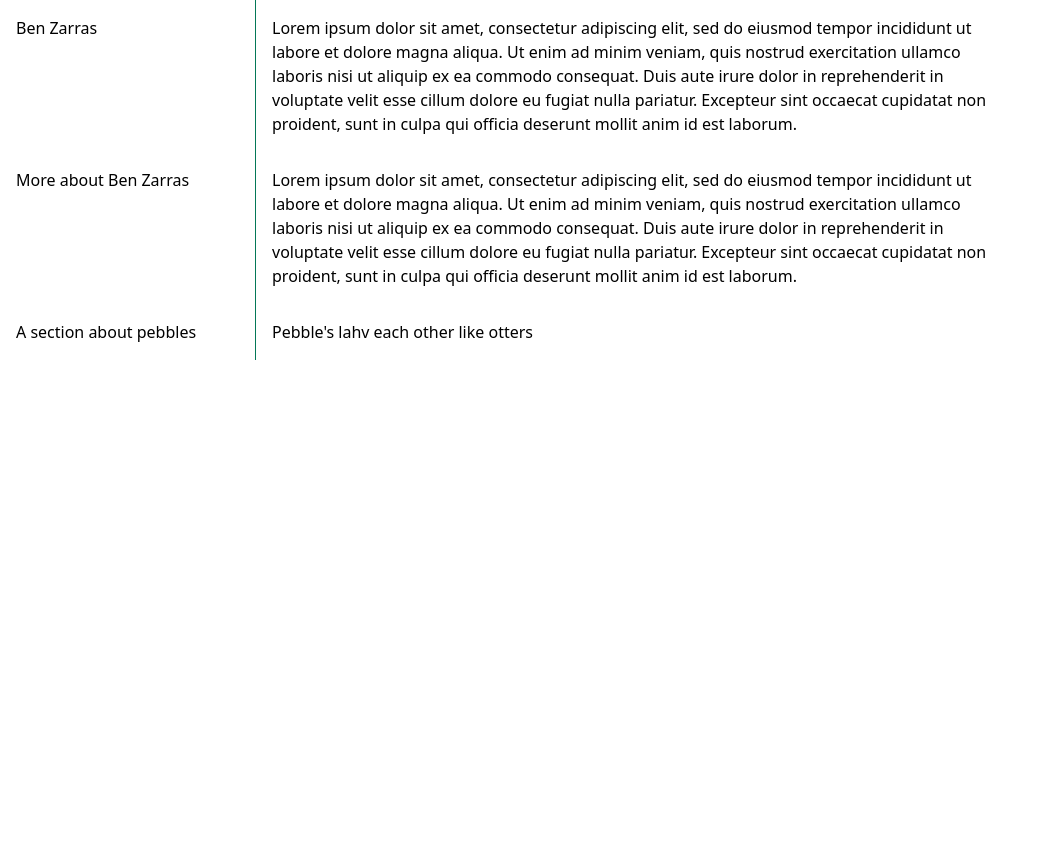
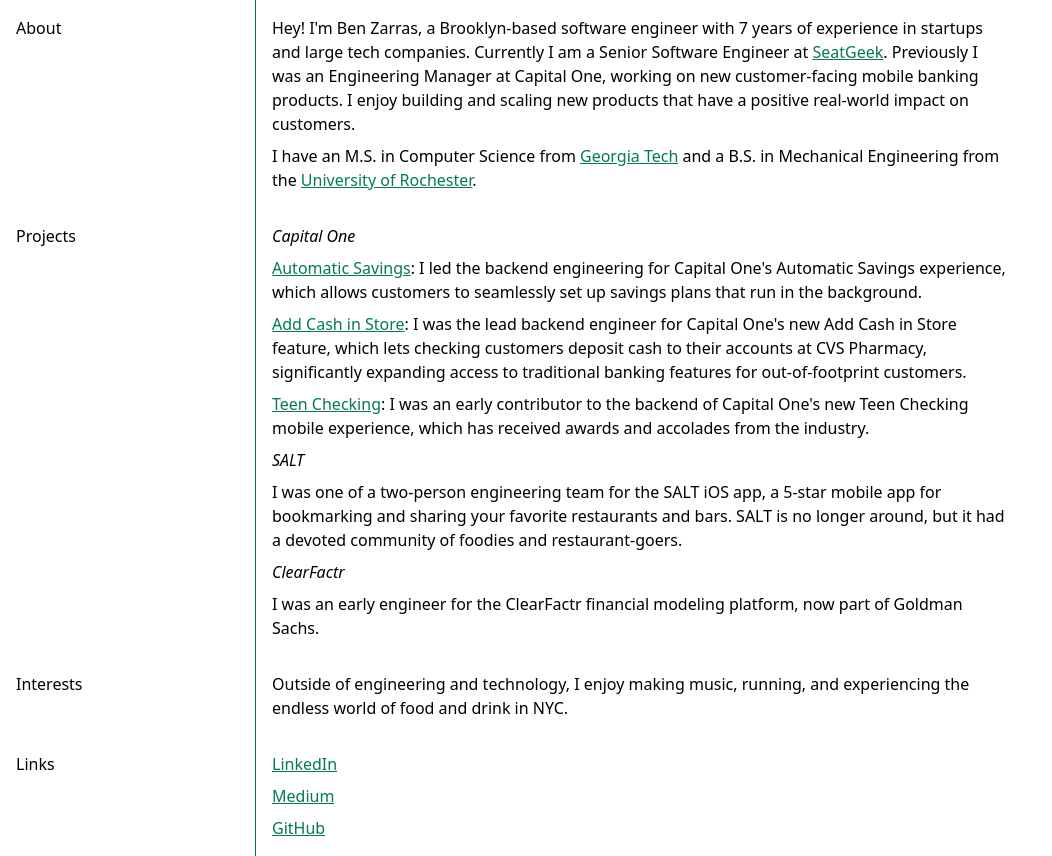
Before and after one commit to bzarras/bz-website, a React (Create React App) app: page / in a window 1280 px wide. Shown: the whole page, without its empty margins (0-1052 px from the left). Before the commit the page ends 800 px from the top, so only its background shows below. Built offline with nearby package versions, Linux system fonts and the light colour scheme.

Commit message:
markdown content sections

```diff
--- a/package.json
+++ b/package.json
@@ -12,6 +12,7 @@
     "@types/react-dom": "^18.0.4",
     "react": "^18.1.0",
     "react-dom": "^18.1.0",
+    "react-markdown": "^8.0.3",
     "react-router-dom": "^6.3.0",
     "react-scripts": "5.0.1",
     "typescript": "^4.6.4",
--- a/public/index.html
+++ b/public/index.html
@@ -4,7 +4,7 @@
     <meta charset="utf-8" />
     <link rel="icon" href="%PUBLIC_URL%/favicon.ico" />
     <meta name="viewport" content="width=device-width, initial-scale=1" />
-    <meta name="theme-color" content="#000000" />
+    <meta name="theme-color" content="#ffffff" />
     <meta
       name="description"
       content="Hey there, this is the personal site of Ben Zarras"
--- a/src/App.css
+++ /dev/null
@@ -1,38 +0,0 @@
-.App {
-  text-align: center;
-}
-
-.App-logo {
-  height: 40vmin;
-  pointer-events: none;
-}
-
-@media (prefers-reduced-motion: no-preference) {
-  .App-logo {
-    animation: App-logo-spin infinite 20s linear;
-  }
-}
-
-.App-header {
-  background-color: #282c34;
-  min-height: 100vh;
-  display: flex;
-  flex-direction: column;
-  align-items: center;
-  justify-content: center;
-  font-size: calc(10px + 2vmin);
-  color: white;
-}
-
-.App-link {
-  color: #61dafb;
-}
-
-@keyframes App-logo-spin {
-  from {
-    transform: rotate(0deg);
-  }
-  to {
-    transform: rotate(360deg);
-  }
-}
--- a/src/App.tsx
+++ b/src/App.tsx
@@ -1,5 +1,3 @@
-import React from 'react';
-import './App.css';
 import { Layout } from './Layout';
 import { contentData } from './contentData';
 
--- a/src/ContentRow.tsx
+++ b/src/ContentRow.tsx
@@ -1,11 +1,14 @@
-export function ContentRow(props: any) {
+import ReactMarkdown from 'react-markdown';
+import { Content } from './content/Content';
+
+export function ContentRow(props: Content) {
   return (
     <div className='md:flex md:flex-row'>
-      <div className="border-t border-emerald-700 md:border-t-0 md:border-r flex-none min-w-[256px] px-4 py-4">
+      <div className='border-t border-emerald-700 md:border-t-0 md:border-r flex-none min-w-[256px] px-4 py-4'>
         {props.title}
       </div>
-      <div className="grow max-w-3xl px-4 py-4">
-        {props.body}
+      <div className='grow max-w-3xl px-4 py-4 space-y-2'>
+        <ReactMarkdown children={props.body} />
       </div>
     </div>
   );
--- /dev/null
+++ b/src/content/Content.ts
@@ -0,0 +1,4 @@
+export interface Content {
+  title: string;
+  body: string;
+}
--- /dev/null
+++ b/src/content/about.ts
@@ -0,0 +1,16 @@
+import { Content } from './Content';
+
+const title = 'About';
+
+const body =
+`Hey! I'm Ben Zarras, a Brooklyn-based software engineer with 7 years of experience
+in startups and large tech companies. Currently I am a Senior Software Engineer
+at [SeatGeek](https://seatgeek.com/). Previously I was an Engineering Manager at
+Capital One, working on new customer-facing mobile banking products. I enjoy building
+and scaling new products that have a positive real-world impact on customers.
+
+I have an M.S. in Computer Science from [Georgia Tech](https://omscs.gatech.edu/) and a B.S. in Mechanical Engineering
+from the [University of Rochester](https://rochester.edu/).
+`;
+
+export const aboutContent: Content = { title, body };
--- /dev/null
+++ b/src/content/interests.ts
@@ -0,0 +1,10 @@
+import { Content } from './Content';
+
+const title = 'Interests';
+
+const body =
+`Outside of engineering and technology, I enjoy making music, running, and experiencing
+the endless world of food and drink in NYC.
+`;
+
+export const interestsContent: Content = { title, body };
--- /dev/null
+++ b/src/content/links.ts
@@ -0,0 +1,13 @@
+import { Content } from './Content';
+
+const body =
+`[LinkedIn](https://www.linkedin.com/in/benzarras/)
+
+[Medium](https://medium.com/@benzarras)
+
+[GitHub](https://github.com/bzarras)`;
+
+export const linksContent: Content = {
+  title: 'Links',
+  body
+}
--- /dev/null
+++ b/src/content/projects.ts
@@ -0,0 +1,27 @@
+import { Content } from './Content';
+
+const title = 'Projects';
+
+const body =
+`
+## Capital One
+[Automatic Savings](https://www.capitalone.com/bank/savings-accounts/online-performance-savings-account/): I led the backend engineering for Capital One's Automatic
+Savings experience, which allows customers to seamlessly set up savings plans that run in the background.
+
+[Add Cash in Store](https://www.capitalone.com/bank/add-cash-in-store/): I was the lead backend engineer for Capital One's new Add Cash in Store
+feature, which lets checking customers deposit cash to their accounts at CVS Pharmacy,
+significantly expanding access to traditional banking features for out-of-footprint customers.
+
+[Teen Checking](https://www.capitalone.com/bank/checking-accounts/teen-checking-account/): I was an early contributor to the backend of Capital One's new Teen Checking
+mobile experience, which has received awards and accolades from the industry.
+
+## SALT
+I was one of a two-person engineering team for the SALT iOS app, a 5-star mobile app for bookmarking
+and sharing your favorite restaurants and bars. SALT is no longer around, but it had a
+devoted community of foodies and restaurant-goers.
+
+## ClearFactr
+I was an early engineer for the ClearFactr financial modeling platform, now part of Goldman Sachs.
+`;
+
+export const projectContent: Content = { title, body };
--- a/src/contentData.ts
+++ b/src/contentData.ts
@@ -1,14 +1,11 @@
+import { aboutContent } from './content/about';
+import { interestsContent } from './content/interests';
+import { linksContent } from './content/links';
+import { projectContent } from './content/projects';
+
 export const contentData = [
-  {
-    title: 'Ben Zarras',
-    body: 'Lorem ipsum dolor sit amet, consectetur adipiscing elit, sed do eiusmod tempor incididunt ut labore et dolore magna aliqua. Ut enim ad minim veniam, quis nostrud exercitation ullamco laboris nisi ut aliquip ex ea commodo consequat. Duis aute irure dolor in reprehenderit in voluptate velit esse cillum dolore eu fugiat nulla pariatur. Excepteur sint occaecat cupidatat non proident, sunt in culpa qui officia deserunt mollit anim id est laborum.'
-  },
-  {
-    title: 'More about Ben Zarras',
-    body: 'Lorem ipsum dolor sit amet, consectetur adipiscing elit, sed do eiusmod tempor incididunt ut labore et dolore magna aliqua. Ut enim ad minim veniam, quis nostrud exercitation ullamco laboris nisi ut aliquip ex ea commodo consequat. Duis aute irure dolor in reprehenderit in voluptate velit esse cillum dolore eu fugiat nulla pariatur. Excepteur sint occaecat cupidatat non proident, sunt in culpa qui officia deserunt mollit anim id est laborum.'
-  },
-  {
-    title: 'A section about pebbles',
-    body: 'Pebble\'s lahv each other like otters'
-  }
+  aboutContent,
+  projectContent,
+  interestsContent,
+  linksContent
 ];
--- a/src/index.css
+++ b/src/index.css
@@ -15,3 +15,19 @@
   font-family: source-code-pro, Menlo, Monaco, Consolas, 'Courier New',
     monospace;
 }
+
+@layer base {
+  h2 {
+    @apply italic;
+    @apply space-y-4;
+  }
+
+  ul {
+    @apply list-disc;
+    @apply list-inside;
+  }
+
+  a {
+    @apply text-emerald-700 underline;
+  }
+}
```
Also changed, not shown: 1 other file (tests, documents, lock files or other folders).
